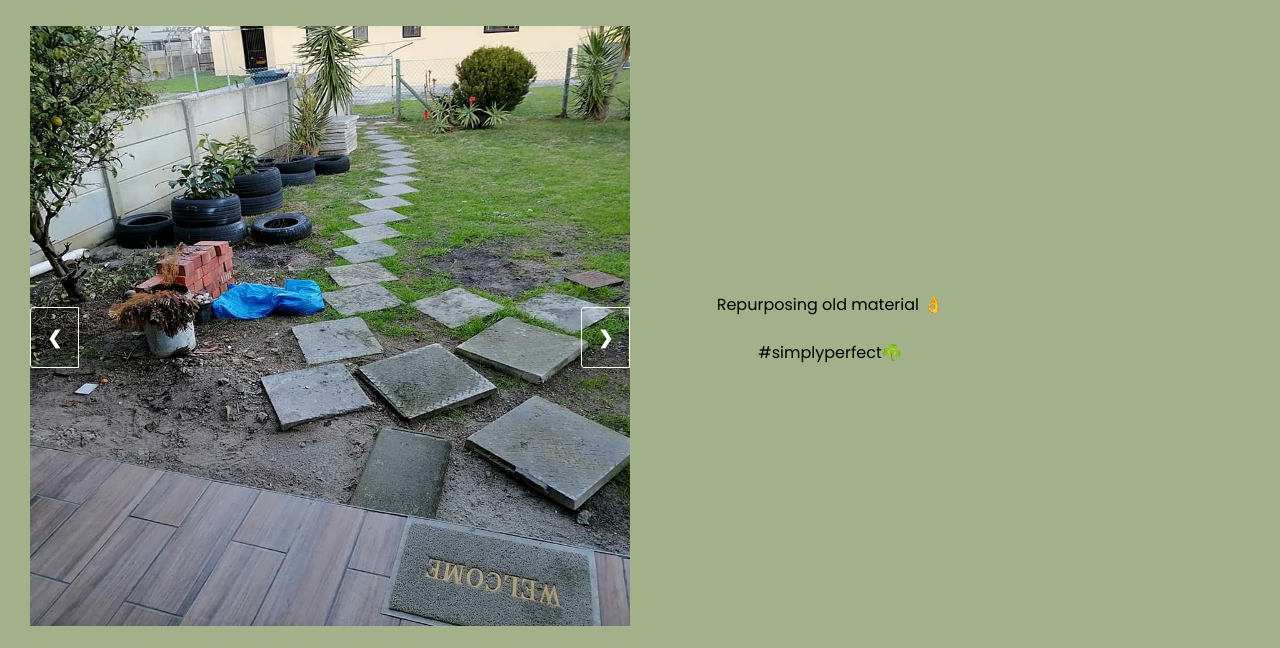
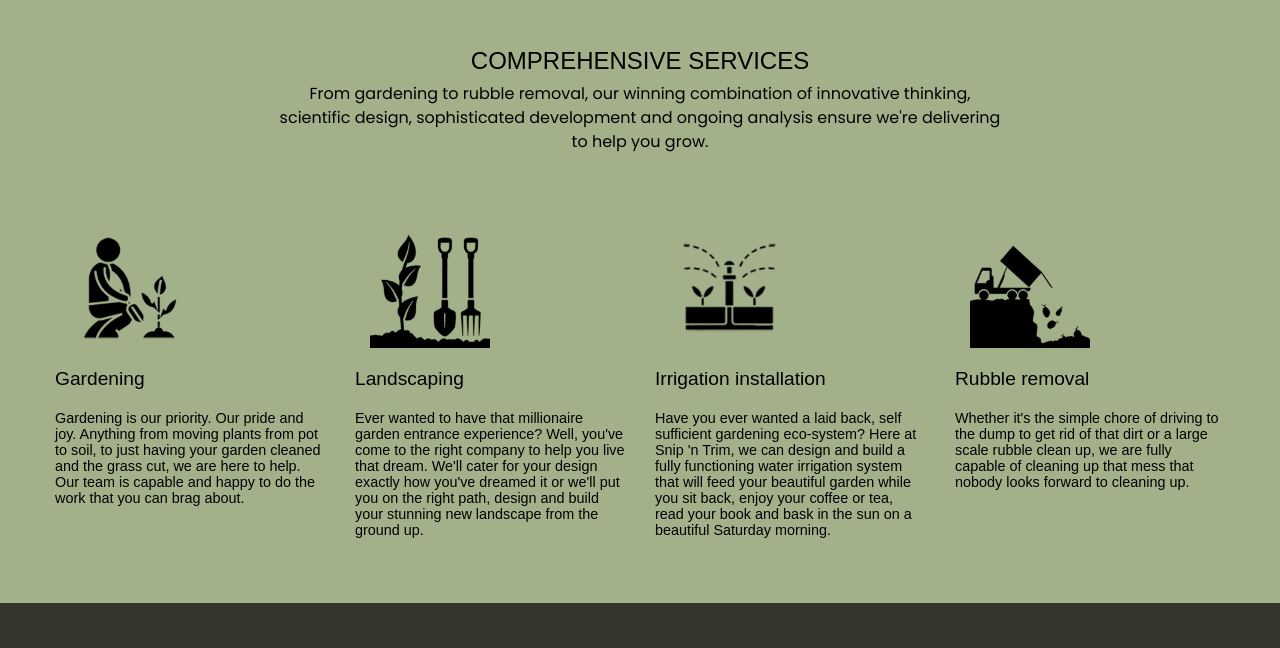
Before and after one commit to darrenpatricknelson/snip-n-trim, a website: page index.html in a window 1280 px wide. Shown: the part 60-708 px from the top of the page. Drawn offline with Linux system fonts and the light colour scheme.

Commit message:
updated services page

```diff
--- a/app/scss/specificPages/_servicesPage.scss
+++ b/app/scss/specificPages/_servicesPage.scss
@@ -5,7 +5,7 @@
   display: flex;
   flex-wrap: wrap;
   flex-direction: column;
-  // justify-content: center;
+  justify-content: center;
   align-items: center;
   // line-height: 50px; // might not need this. check it out when all the info is put in place
 
@@ -16,11 +16,13 @@
 
 .services_page-heading {
   font: 1.5em sans-serif;
+  line-height: 1.8;
 }
 
-.services-page p {
-  max-width: 75%;
+.services_page-text {
+  max-width: 60%;
 }
+
 // this is the actual services
 
 .services_page-sub-heading {
@@ -30,7 +32,6 @@
 .services {
   // border: 1px solid;
   display: flex;
-  flex-direction: column;
   justify-content: space-around;
   flex-wrap: wrap;
   // width: 80%;
--- a/index.css
+++ b/index.css
@@ -80,6 +80,7 @@ a {
   display: flex;
   flex-wrap: wrap;
   flex-direction: column;
+  justify-content: center;
   align-items: center;
   text-align: center;
   padding: 30px;
@@ -87,10 +88,11 @@ a {
 
 .services_page-heading {
   font: 1.5em sans-serif;
+  line-height: 1.8;
 }
 
-.services-page p {
-  max-width: 75%;
+.services_page-text {
+  max-width: 60%;
 }
 
 .services_page-sub-heading {
@@ -99,7 +101,6 @@ a {
 
 .services {
   display: flex;
-  flex-direction: column;
   justify-content: space-around;
   flex-wrap: wrap;
   padding: 20px 0;
--- a/index.html
+++ b/index.html
@@ -116,10 +116,10 @@
 
     </section>
 
-    <section data-pages class="container services-page hide-content" id="services">
-      <p class="services_page-heading">COMPREHENSIVE SERVICES</p>
-      <P>From gardening to rubble removal, our winning combination of innovative thinking, scientific design, sophisticated development and ongoing analysis ensure
-        we're delivering to help you grow. </P>
+    <section data-pages class="container services-page " id="services">
+        <p class="services_page-heading">COMPREHENSIVE SERVICES</p>
+        <P class="services_page-text">From gardening to rubble removal, our winning combination of innovative thinking, scientific design, sophisticated development and ongoing analysis ensure
+          we're delivering to help you grow. </P>
         <br>
       <div class="services">
         <div class="gardening">
@@ -167,7 +167,7 @@
       </div>
     </section>
 
-    <section data-pages class="container portfolio-page " id="portfolio">
+    <section data-pages class="container portfolio-page hide-content" id="portfolio">
         <div class="project-ls">
           <div class="project-images">
             <div class="mySlides slideshow1 fade">
```
